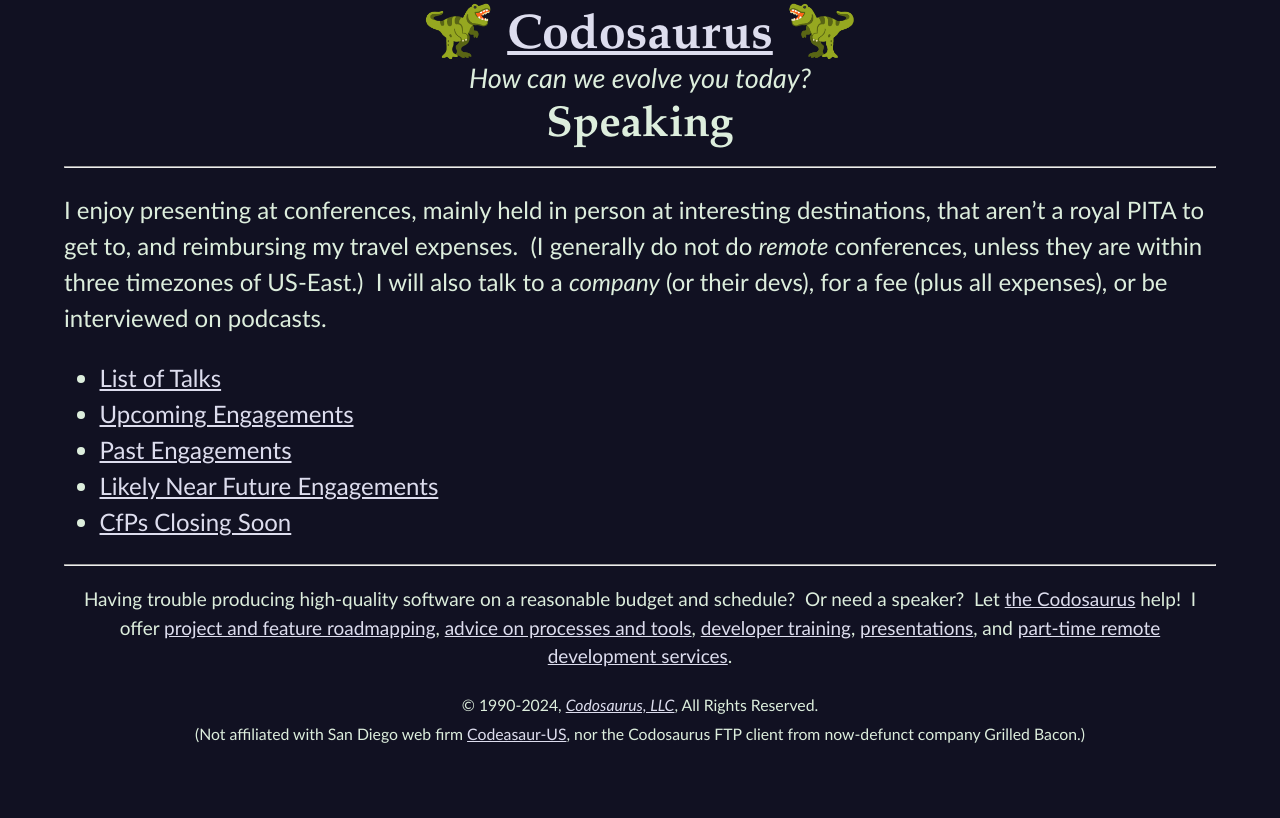
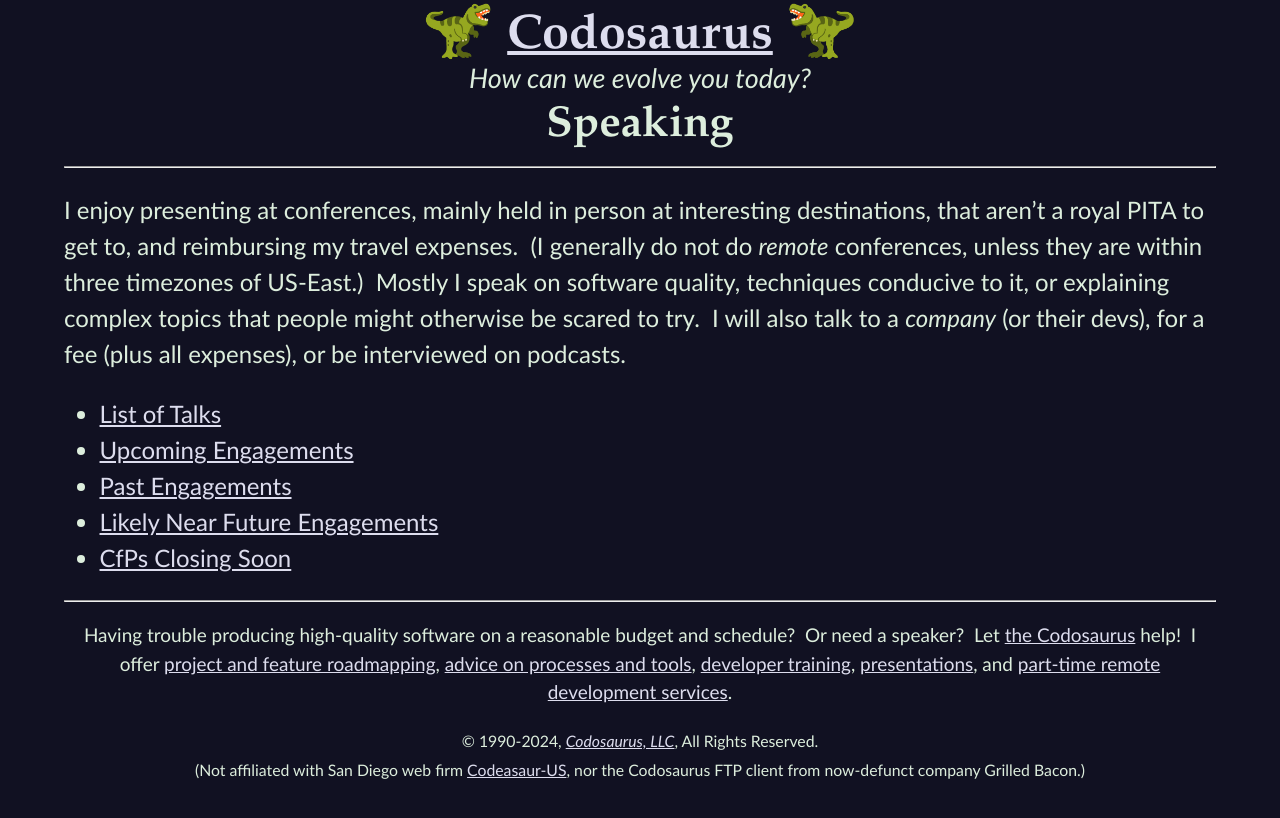
Before and after one commit to CodosaurusLLC/CodosaurusLLC.github.io, a Jekyll site: the page built from speaking.md, in a window 1280 px wide. Shown: the top 818 px of the page. Built offline with Jekyll 4.4.1, drawn with Linux system fonts in a browser that asks for light colours.

Commit message:
add talk topics overview

```diff
--- a/speaking.md
+++ b/speaking.md
@@ -9,6 +9,11 @@
 and reimbursing my travel expenses.&nbsp;
 (I generally do not do _remote_ conferences,
 unless they are within three timezones of US-East.)&nbsp;
+Mostly I speak on
+software quality,
+techniques conducive to it,
+or explaining complex topics
+that people might otherwise be scared to try.&nbsp;
 I will also talk to a _company_
 (or their devs),
 for a fee (plus all expenses),
```
